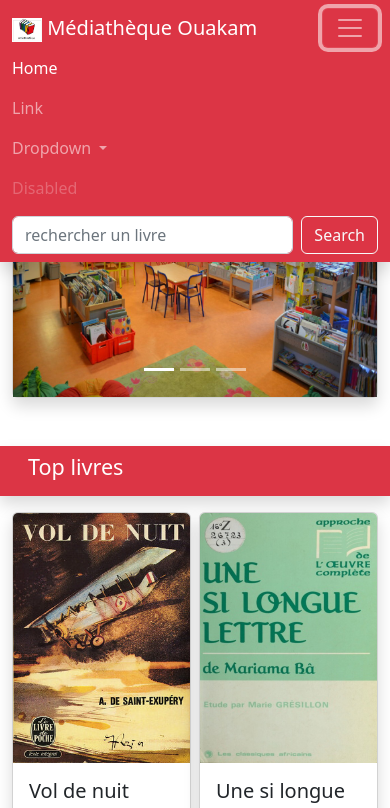
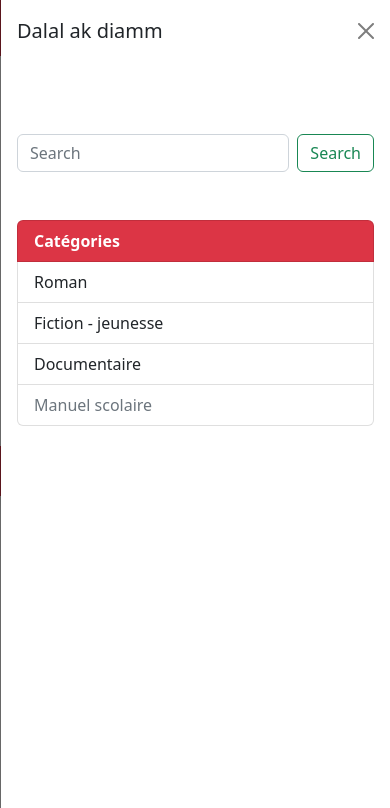
Before and after one commit to ethicode/aabis, a website: page index.html in a window 390 px wide. Both pictures are taken after a click on the button 350 px from the left and 28 px from the top of the page. Shown: the top 808 px of the page. Drawn offline with Linux system fonts and the light colour scheme.

Commit message:
bootstrap 3

```diff
--- a/index.html
+++ b/index.html
@@ -11,45 +11,41 @@
 
 <body>
 
-    <nav class="navbar navbar-dark navbar-expand-lg  bg-danger fixed-top shadow">
+
+    <nav class="navbar bg-danger navbar-dark fixed-top">
         <div class="container-fluid">
-            <a class="navbar-brand" href="#"><img src="static/images/logo.jpg" alt="Bootstrap" width="30" height="24">
-                Médiathèque Ouakam</a>
-            <button class="navbar-toggler" type="button" data-bs-toggle="collapse"
-                data-bs-target="#navbarSupportedContent" aria-controls="navbarSupportedContent" aria-expanded="false"
-                aria-label="Toggle navigation">
+            <a class="navbar-brand fw-bold" href="#">Médiatthèque AABIS</a>
+            <button class="navbar-toggler" type="button" data-bs-toggle="offcanvas" data-bs-target="#offcanvasNavbar"
+                aria-controls="offcanvasNavbar">
                 <span class="navbar-toggler-icon"></span>
             </button>
-            <div class="collapse navbar-collapse" id="navbarSupportedContent">
-                <ul class="navbar-nav me-auto mb-2 mb-lg-0">
-                    <li class="nav-item">
-                        <a class="nav-link active" aria-current="page" href="#">Home</a>
-                    </li>
-                    <li class="nav-item">
-                        <a class="nav-link" href="#">Link</a>
-                    </li>
-                    <li class="nav-item dropdown">
-                        <a class="nav-link dropdown-toggle" href="#" role="button" data-bs-toggle="dropdown"
-                            aria-expanded="false">
-                            Dropdown
+            <div class="offcanvas offcanvas-end" tabindex="-1" id="offcanvasNavbar"
+                aria-labelledby="offcanvasNavbarLabel">
+                <div class="offcanvas-header">
+                    <h5 class="offcanvas-title" id="offcanvasNavbarLabel">Dalal ak diamm</h5>
+                    <button type="button" class="btn-close" data-bs-dismiss="offcanvas" aria-label="Close"></button>
+                </div>
+                <div class="offcanvas-body">
+                    <ul class="navbar-nav justify-content-end flex-grow-1 pe-3">
+                        <li class="nav-item">
+                            <a class="nav-link active" aria-current="page" href="#">Menu</a>
+                        </li>
+                    </ul>
+                    <form class="d-flex mt-3" role="search">
+                        <input class="form-control me-2" type="search" placeholder="Search" aria-label="Search">
+                        <button class="btn btn-outline-success" type="submit">Search</button>
+                    </form>
+                    <div class="list-group mt-5">
+                        <a href="#" class="list-group-item list-group-item-action bg-danger text-white fw-bold"
+                            aria-current="true">
+                            Catégories
                         </a>
-                        <ul class="dropdown-menu">
-                            <li><a class="dropdown-item" href="#">Action</a></li>
-                            <li><a class="dropdown-item" href="#">Another action</a></li>
-                            <li>
-                                <hr class="dropdown-divider">
-                            </li>
-                            <li><a class="dropdown-item" href="#">Something else here</a></li>
-                        </ul>
-                    </li>
-                    <li class="nav-item">
-                        <a class="nav-link disabled">Disabled</a>
-                    </li>
-                </ul>
-                <form class="d-flex" role="search">
-                    <input class="form-control me-2" type="search" placeholder="rechercher un livre" aria-label="Search">
-                    <button class="btn btn-outline-light success" type="submit">Search</button>
-                </form>
+                        <a href="#" class="list-group-item list-group-item-action">Roman</a>
+                        <a href="#" class="list-group-item list-group-item-action">Fiction - jeunesse</a>
+                        <a href="#" class="list-group-item list-group-item-action">Documentaire</a>
+                        <a class="list-group-item list-group-item-action disabled">Manuel scolaire</a>
+                    </div>
+                </div>
             </div>
         </div>
     </nav>
@@ -58,14 +54,15 @@
         <div class="row">
             <div class="col-3 d-none d-sm-block d-md-nonee">
                 <div class="list-group">
-                    <a href="#" class="list-group-item list-group-item-action bg-danger text-white fw-bold" aria-current="true">
-                      Catégories
+                    <a href="#" class="list-group-item list-group-item-action bg-danger text-white fw-bold"
+                        aria-current="true">
+                        Catégories
                     </a>
                     <a href="#" class="list-group-item list-group-item-action">Roman</a>
                     <a href="#" class="list-group-item list-group-item-action">Fiction - jeunesse</a>
                     <a href="#" class="list-group-item list-group-item-action">Documentaire</a>
                     <a class="list-group-item list-group-item-action disabled">Manuel scolaire</a>
-                  </div>
+                </div>
             </div>
             <div class="col-md-6">
                 <div class="card shadow">
@@ -143,7 +140,8 @@
             </div>
             <div class="col-md-3 col-6">
                 <div class="card shadow">
-                    <img src="static/images/unesilonguelettre.jpg" style="height: 250px;" class="card-img-top" alt="...">
+                    <img src="static/images/unesilonguelettre.jpg" style="height: 250px;" class="card-img-top"
+                        alt="...">
                     <div class="card-body">
                         <h5 class="card-title">Une si longue</h5>
                         <p class="card-text"> Teste text description</p>
```
